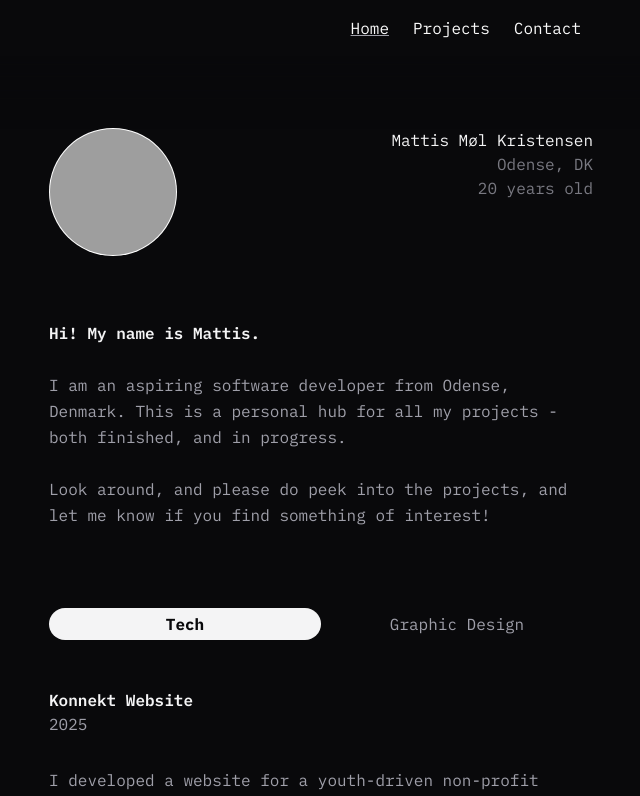
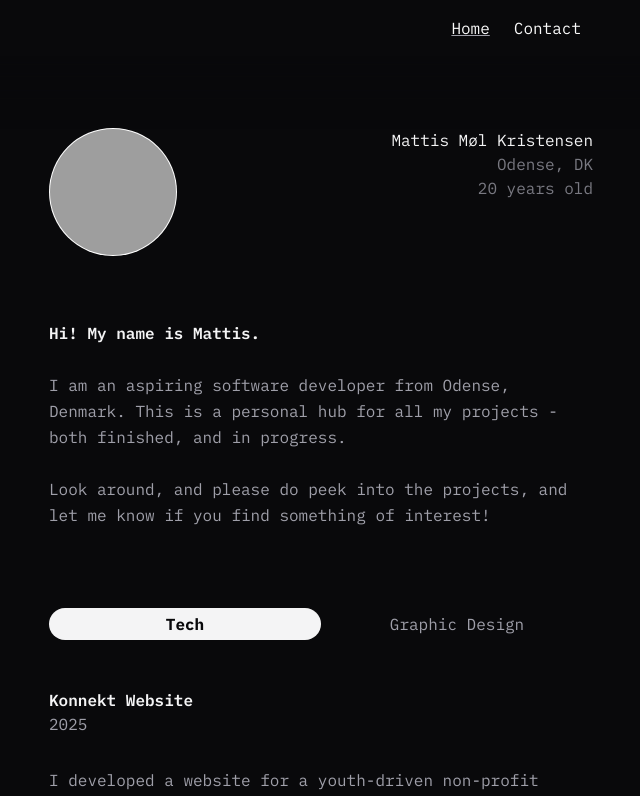
Before and after one commit to mattismoel/portfolio, a SvelteKit app: page / in a window 1280 px wide. Shown: the top 796 px of the page, without its empty margins (319-959 px from the left). Built offline with nearby package versions, Linux system fonts and the light colour scheme; grey boxes are pictures that could not be loaded; some icons are missing.

Commit message:
delete projects page

```diff
--- a/src/routes/+layout.svelte
+++ b/src/routes/+layout.svelte
@@ -8,7 +8,6 @@
 
   const navEntries = new Map<string, string>([
     ["/", "Home"],
-    ["/projects", "Projects"],
     ["/contact", "Contact"],
   ]);
 </script>
--- a/src/routes/projects/+page.svelte
+++ /dev/null
@@ -1,10 +0,0 @@
-<script lang="ts">
-  import ProjectList from "$lib/components/ProjectList.svelte";
-  import { projectMap, sortedProjectArray } from "$lib/project";
-
-  let projects = $derived(sortedProjectArray(projectMap));
-</script>
-
-<main class="px-auto py-32">
-  <ProjectList {projects} />
-</main>
```
